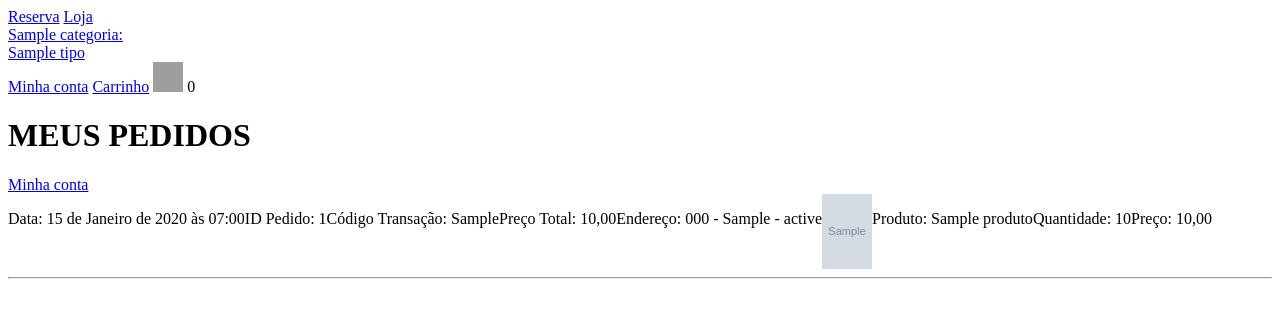
After one commit to leobrda/FirstEcommerce, a Django app: page /meuspedidos/ in a window 1280 px wide. The commit adds this page. Shown: the top 318 px of the page. Run offline with Django 5.2, Linux system fonts and the light colour scheme; a user stored in the database is signed in; tables that the repository leaves empty hold one stand-in row (values such as "Sample post"); grey boxes marked "Sample" are stand-in pictures; some libraries are stand-ins or nearby versions; grey boxes are pictures that could not be loaded.

Commit message:
Tela de Meus Pedidos, mostrando os pedidos finalizados dos usuarios

```diff
--- a/loja/models.py
+++ b/loja/models.py
@@ -137,6 +137,11 @@ class Pedido(models.Model):
         )
         return preco
 
+    @property
+    def itens(self):
+        itens_pedido = ItensPedido.objects.filter(pedido__id=self.id)
+        return itens_pedido
+
 
 class ItensPedido(models.Model):
     item_estoque = models.ForeignKey(ItemEstoque, null=True, blank=True, on_delete=models.SET_NULL)
--- /dev/null
+++ b/loja/templates/usuario/meus_pedidos.html
@@ -0,0 +1,27 @@
+{% extends 'base.html' %}
+{% load static %}
+
+{% block body %}
+    <h1>MEUS PEDIDOS</h1>
+
+    <a href="{% url 'minha_conta' %}">Minha conta</a>
+
+    {% for pedido in pedidos %}
+        <div style="display:flex">
+            <p>Data: {{ pedido.data_finalizacao }}</p>
+            <p>ID Pedido: {{ pedido.id }}</p>
+            <p>Código Transação: {{ pedido.codigo_transacao }}</p>
+            <p>Preço Total: {{ pedido.preco_total }}</p>
+            <p>Endereço: {{ pedido.endereco.cep }} - {{ pedido.endereco.cidade }} - {{ pedido.endereco.estado }}</p>
+
+            {% for item in pedido.itens %}
+                <img src="{{ item.item_estoque.produto.imagem.url }}" width="50" height="75">
+                <p>Produto: {{ item.item_estoque.produto.nome }}</p>
+                <p>Quantidade: {{ item.quantidade }}</p>
+                <p>Preço: {{ item.preco_total }}</p>
+            {% endfor %}
+        </div>
+        <hr>
+    {% endfor %}
+
+{% endblock %}
--- a/loja/templates/usuario/minha_conta.html
+++ b/loja/templates/usuario/minha_conta.html
@@ -4,5 +4,6 @@
 {% block body %}
     <h1>MINHA CONTA</h1>
 
+    <a href="{% url 'meus_pedidos' %}">Meus pedidos</a>
     <a href="{% url 'fazer_logout' %}">Sair da conta</a>
 {% endblock %}
--- a/loja/urls.py
+++ b/loja/urls.py
@@ -15,6 +15,7 @@ urlpatterns = [
     path('adicionarendereco/', adicionar_endereco, name='adicionar_endereco'),
 
     path('minhaconta/', minha_conta, name='minha_conta'),
+    path('meuspedidos/', meus_pedidos, name='meus_pedidos'),
     path('fazerlogin/', fazer_login, name='fazer_login'),
     path('criarconta/', criar_conta, name='criar_conta'),
     path('fazerlogout/', fazer_logout, name='fazer_logout'),
--- a/loja/views.py
+++ b/loja/views.py
@@ -232,6 +232,18 @@ def minha_conta(request):
     return render(request, 'usuario/minha_conta.html')
 
 
+@login_required
+def meus_pedidos(request):
+    cliente = request.user.cliente
+    pedidos = Pedido.objects.filter(finalizado=True, cliente=cliente).order_by('-data_finalizacao')
+
+    context = {
+        'pedidos': pedidos,
+    }
+
+    return render(request, 'usuario/meus_pedidos.html', context=context)
+
+
 def fazer_login(request):
     erro = False
     if request.user.is_authenticated:
```
